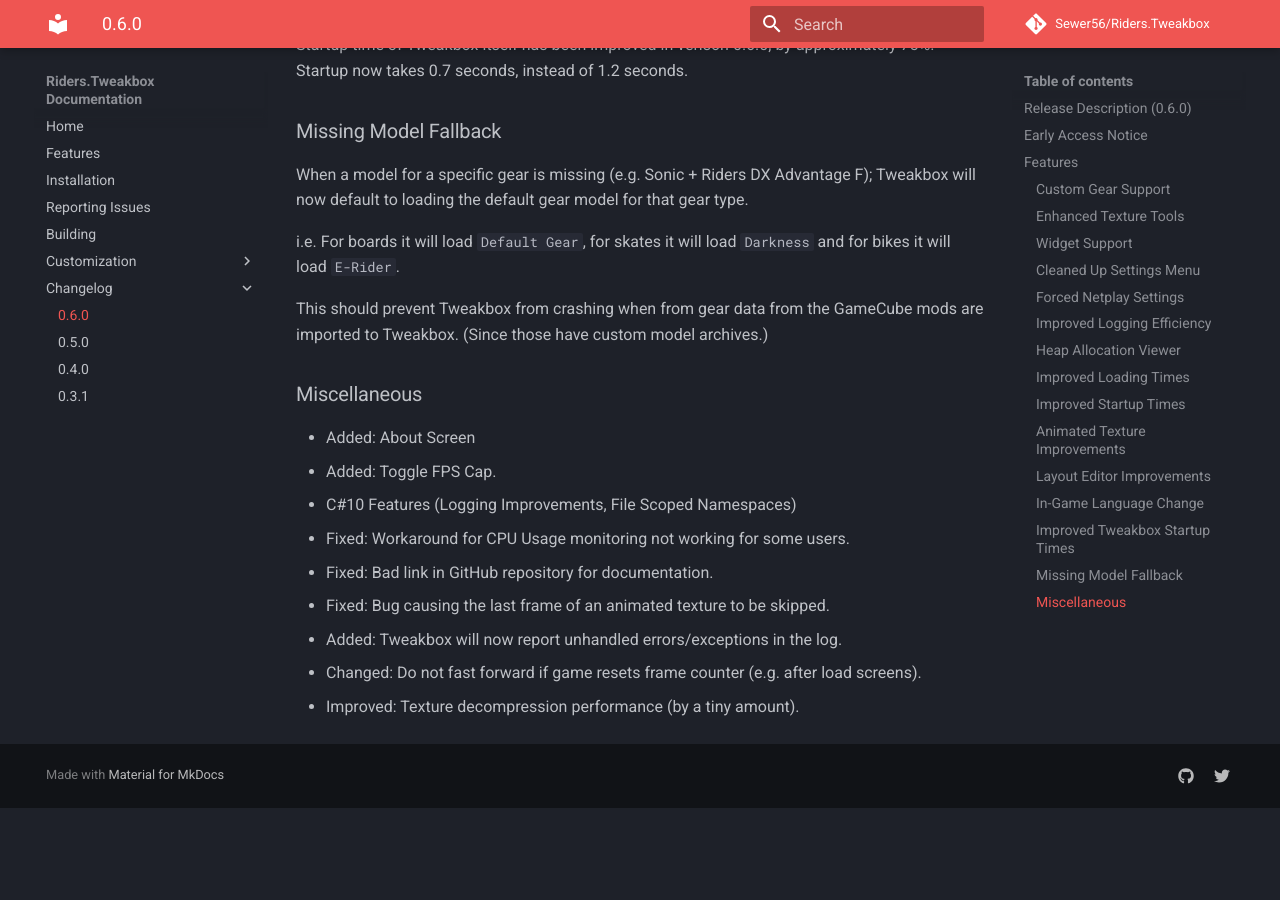
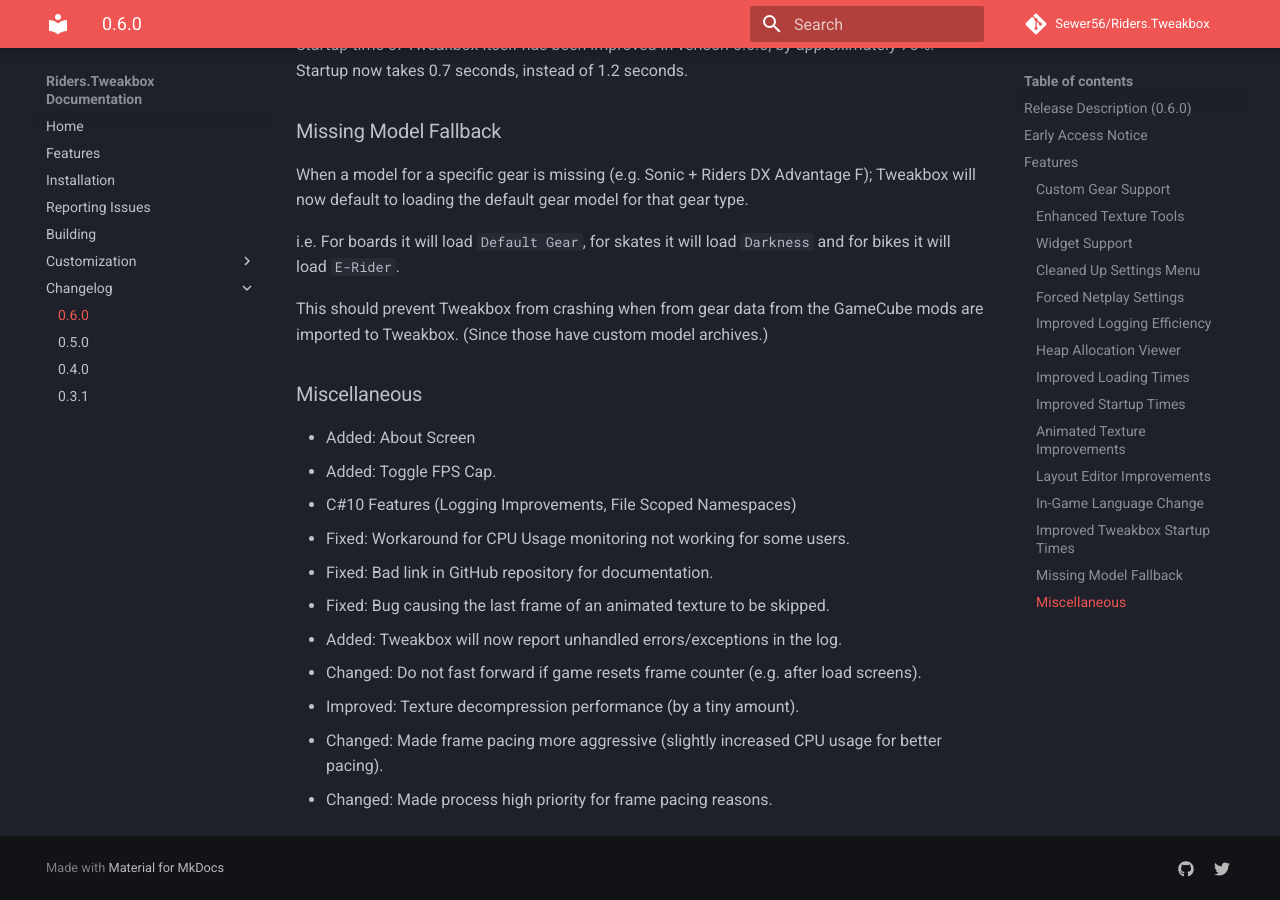
Before and after one commit to Sewer56/Riders.Tweakbox, an MkDocs documentation site: the page built from docs/Changelogs/0.6.0/0.6.0.md, in a window 1280 px wide and 900 px high, scrolled down 7560 px. Built offline with MkDocs 1.6.1 and Material for MkDocs 9.7.7, drawn with Linux system fonts in a browser that asks for light colours; comment, search, counter and statistics services are not loaded; before the commit the page ends 8368 px from its top, so only the background shows below that.

Commit message:
Updated Changelog

```diff
--- a/docs/Changelogs/0.6.0/0.6.0.md
+++ b/docs/Changelogs/0.6.0/0.6.0.md
@@ -168,3 +168,5 @@
 - Added: Tweakbox will now report unhandled errors/exceptions in the log.
 - Changed: Do not fast forward if game resets frame counter (e.g. after load screens).
 - Improved: Texture decompression performance (by a tiny amount).
+- Changed: Made frame pacing more aggressive (slightly increased CPU usage for better pacing).
+- Changed: Made process high priority for frame pacing reasons.
```
